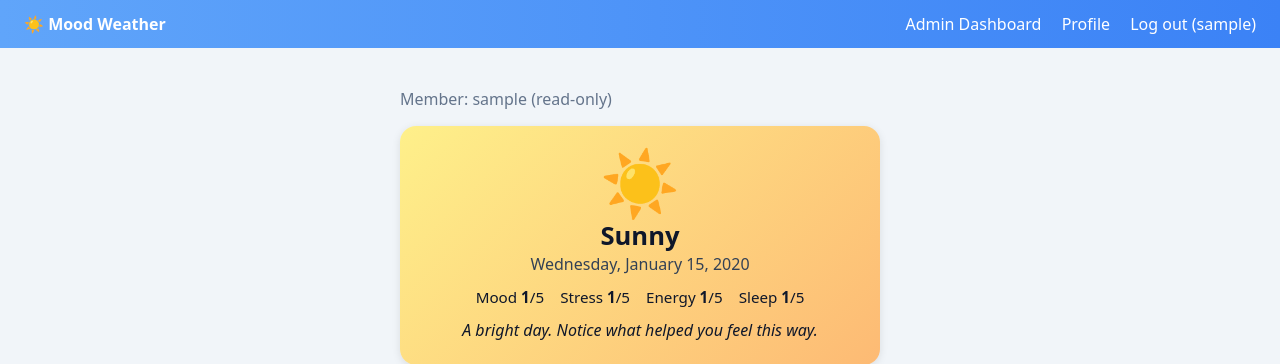
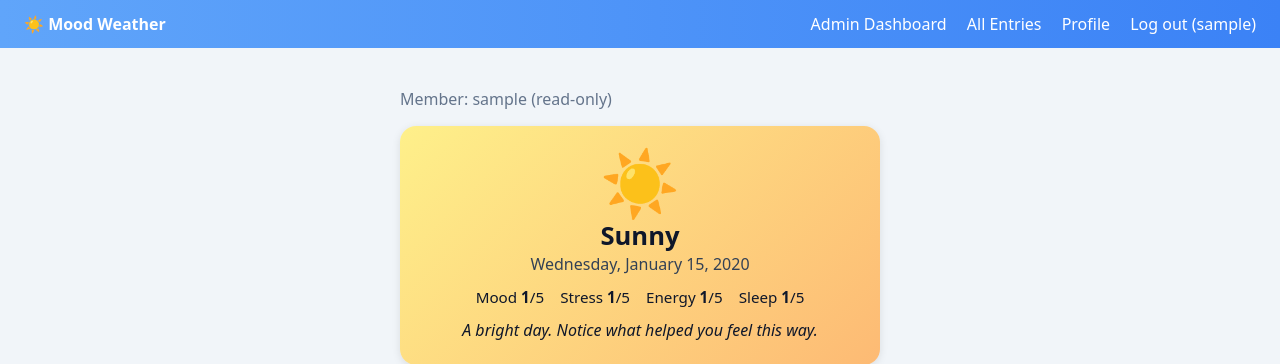
Before and after one commit to JustinChrisleigh15/MoodWeather-Alqueza-Justin-G7, a Django app: page /moods/1/ in a window 1280 px wide. Shown: the top 364 px of the page. Run offline with Django 5.2, Linux system fonts and the light colour scheme; a user stored in the database is signed in; tables that the repository leaves empty hold one stand-in row (values such as "Sample post").

Commit message:
Add admin overview of mood entries

```diff
--- a/moods/urls.py
+++ b/moods/urls.py
@@ -6,6 +6,7 @@ app_name = "moods"
 
 urlpatterns = [
     path("", views.entry_list, name="entry_list"),
+    path("all/", views.admin_entries, name="admin_entries"),
     path("new/", views.entry_create, name="entry_create"),
     path("<int:pk>/", views.entry_detail, name="entry_detail"),
     path("<int:pk>/edit/", views.entry_update, name="entry_update"),
--- a/moods/views.py
+++ b/moods/views.py
@@ -1,5 +1,6 @@
 from django.contrib import messages
 from django.contrib.auth.decorators import login_required
+from django.db.models import Q
 from django.core.paginator import Paginator
 from django.shortcuts import get_object_or_404, redirect, render
 from django.views.decorators.http import require_POST
@@ -8,6 +9,7 @@ from accounts.decorators import role_required
 from accounts.models import User
 
 from .forms import MoodEntryForm
+from .classifier import WEATHER_CHOICES
 from .models import MoodEntry
 
 MEMBER = User.Role.MEMBER
@@ -71,3 +73,18 @@ def entry_delete(request, pk):
         messages.success(request, "Your mood entry was deleted.")
         return redirect("moods:entry_list")
     return render(request, "moods/entry_confirm_delete.html", {"entry": entry})
+
+
+@role_required(User.Role.ADMIN)
+def admin_entries(request):
+    """Admin: read-only overview of every member's entries, with search and weather filter."""
+    entries = MoodEntry.objects.select_related("user")
+    q = request.GET.get("q", "").strip()
+    weather = request.GET.get("weather", "")
+    if q:
+        entries = entries.filter(Q(user__username__icontains=q) | Q(user__email__icontains=q))
+    if weather in dict(WEATHER_CHOICES):
+        entries = entries.filter(weather=weather)
+    page = Paginator(entries, 15).get_page(request.GET.get("page"))
+    context = {"page": page, "q": q, "weather": weather, "weather_choices": WEATHER_CHOICES}
+    return render(request, "moods/admin_entries.html", context)
--- a/templates/base.html
+++ b/templates/base.html
@@ -14,6 +14,7 @@
       {% if user.is_authenticated %}
         {% if user.role == 'admin' %}
           <a href="{% url 'accounts:admin_dashboard' %}">Admin Dashboard</a>
+          <a href="{% url 'moods:admin_entries' %}">All Entries</a>
         {% else %}
           <a href="{% url 'accounts:member_dashboard' %}">My Dashboard</a>
           <a href="{% url 'moods:entry_list' %}">My Entries</a>
```
Also changed, not shown: accounts/views.py (+8 -2 lines).
